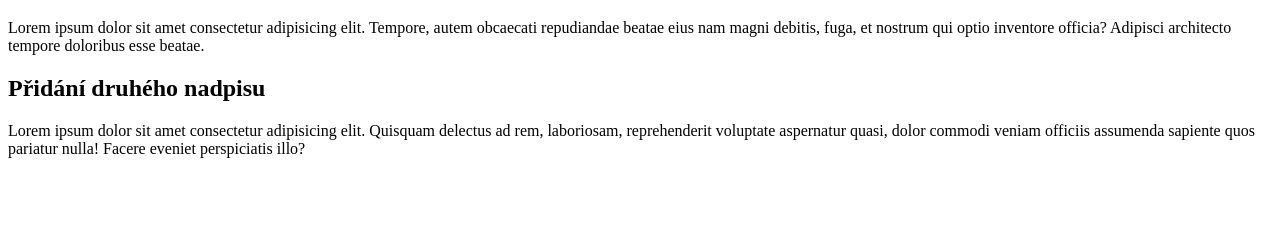
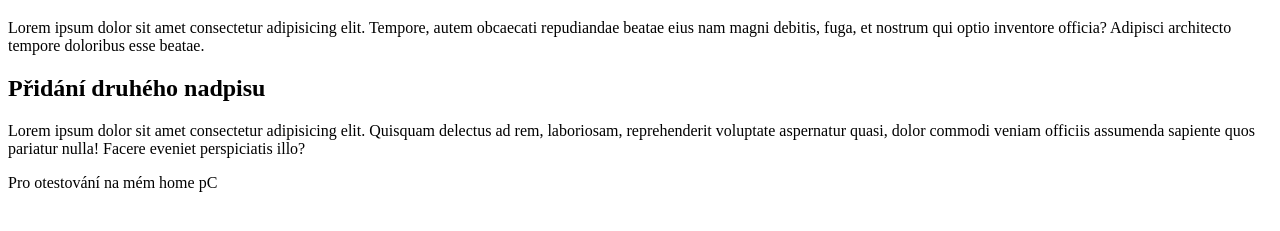
Before and after one commit to tomasmuzikant/learning-git, a plain HTML site: page index.html in a window 1280 px wide. Shown: the part 61-292 px from the top of the page. Drawn offline with Linux system fonts and the light colour scheme.

Commit message:
provadím synchronizaci s domácím pC

```diff
--- a/index.html
+++ b/index.html
@@ -11,5 +11,6 @@
     <p>Lorem ipsum dolor sit amet consectetur adipisicing elit. Tempore, autem obcaecati repudiandae beatae eius nam magni debitis, fuga, et nostrum qui optio inventore officia? Adipisci architecto tempore doloribus esse beatae.</p>
     <h2>Přidání druhého nadpisu</h2>
     <p>Lorem ipsum dolor sit amet consectetur adipisicing elit. Quisquam delectus ad rem, laboriosam, reprehenderit voluptate aspernatur quasi, dolor commodi veniam officiis assumenda sapiente quos pariatur nulla! Facere eveniet perspiciatis illo?</p>
+    <p>Pro otestování na mém home pC</p>
 </body>
 </html>
```
